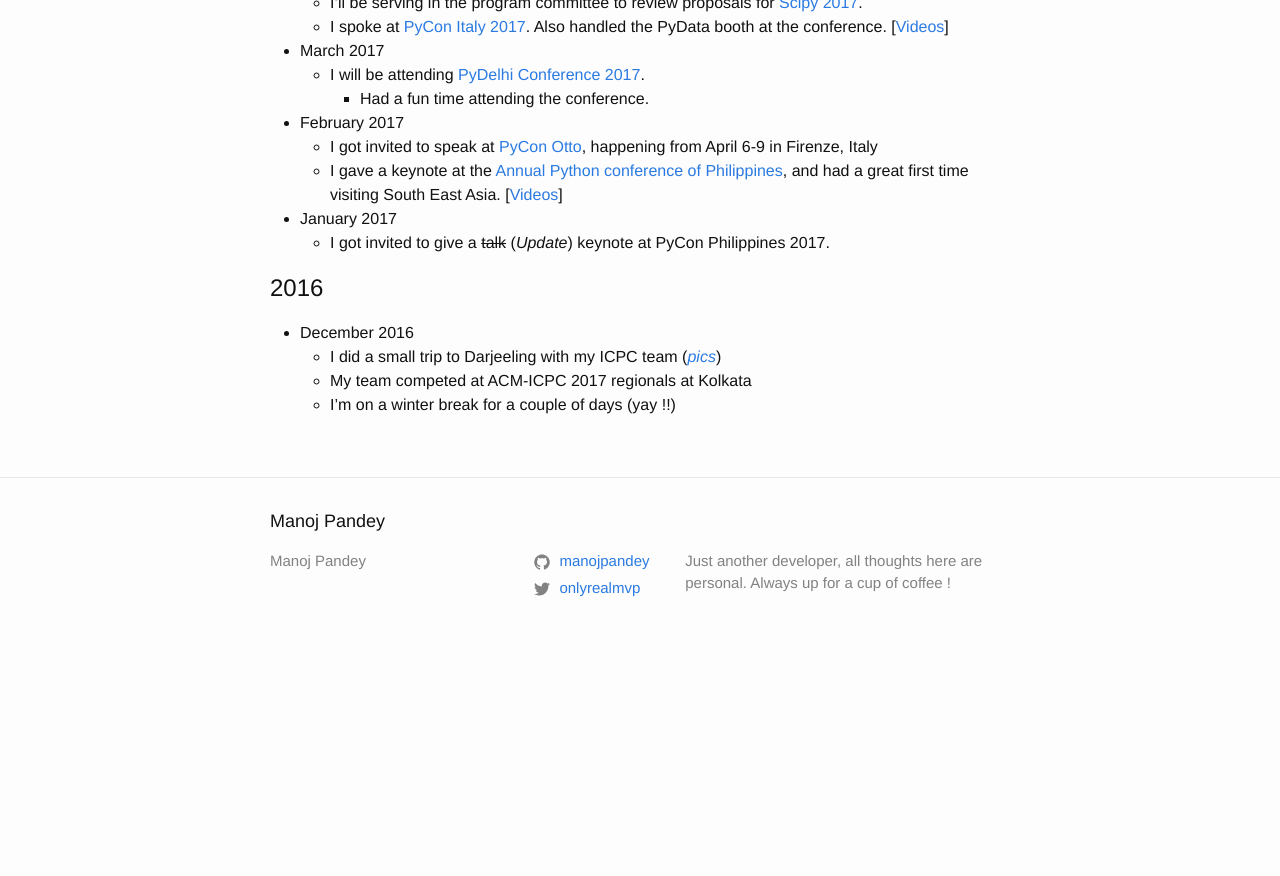
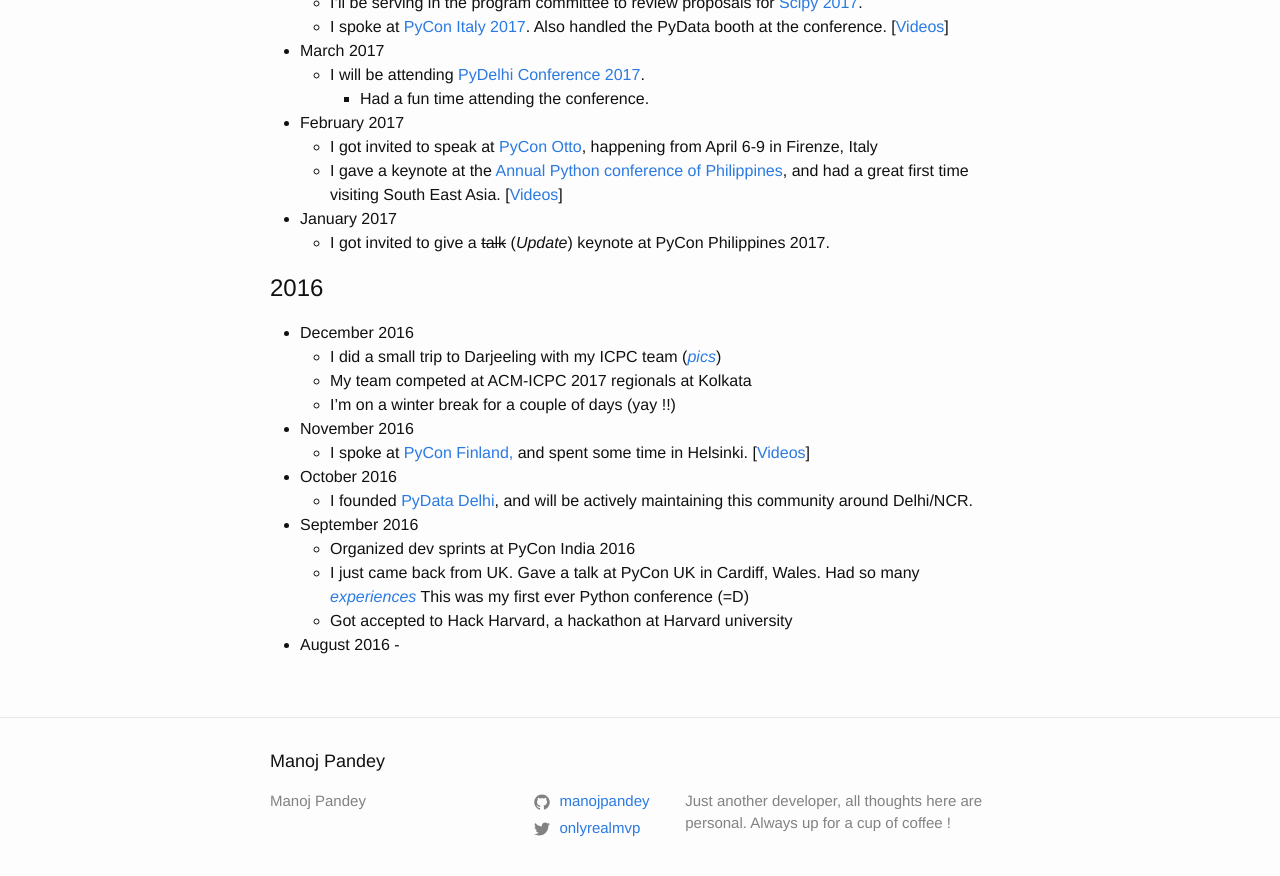
Before and after one commit to manojpandey/blog, a Jekyll site: the page built from news.md, in a window 1280 px wide and 900 px high, scrolled down 712 px. Shown: the top 876 px of the window. Built offline with Jekyll 4.4.1, drawn with Linux system fonts in a browser that asks for light colours; before the commit the page ends 1372 px from its top, so only the background shows below that.

Commit message:
update 9/16, 10/16

```diff
--- a/news.md
+++ b/news.md
@@ -45,3 +45,17 @@ permalink: /news/
     - I did a small trip to Darjeeling with my ICPC team (_[pics](#)_)
     - My team competed at ACM-ICPC 2017 regionals at Kolkata
     - I'm on a winter break for a couple of days (yay !!)
+
+- November 2016
+    - I spoke at [PyCon Finland,](http://fi.pycon.org/2016/#talks) and spent some time in Helsinki. [[Videos](https://www.youtube.com/playlist?list=PLIL7CF2iKuwiJN2sN6kQP4Rbn71DUiMUB)]
+
+- October 2016
+    - I founded [PyData Delhi](https://www.meetup.com/PyDataDelhi), and will be actively maintaining this community around Delhi/NCR.
+
+- September 2016
+    - Organized dev sprints at PyCon India 2016
+    - I just came back from UK. Gave a talk at PyCon UK in Cardiff, Wales. Had so many _[experiences](#)_ This was my first ever Python conference (=D)
+    - Got accepted to Hack Harvard, a hackathon at Harvard university
+
+- August 2016
+    -
```
